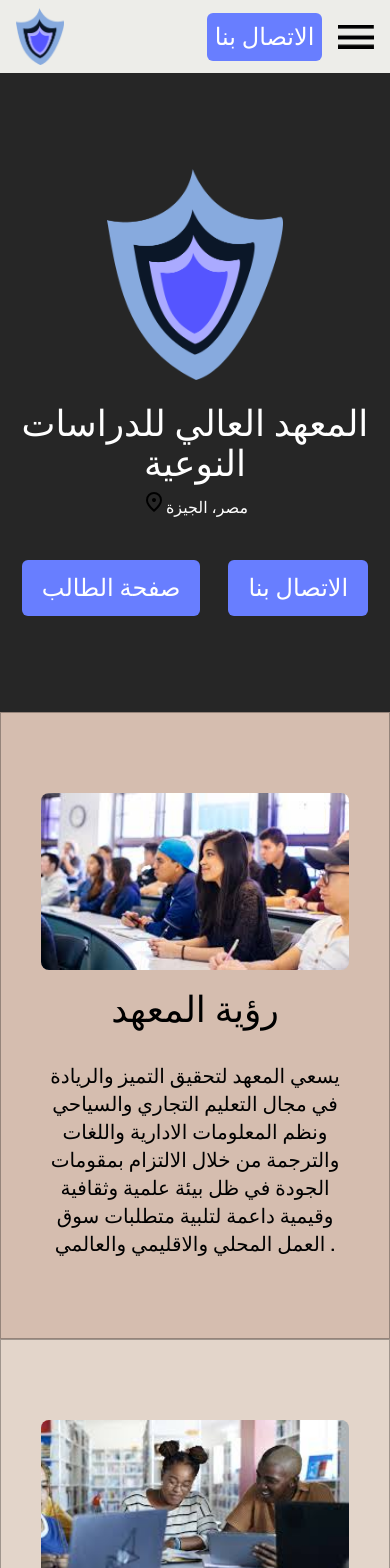
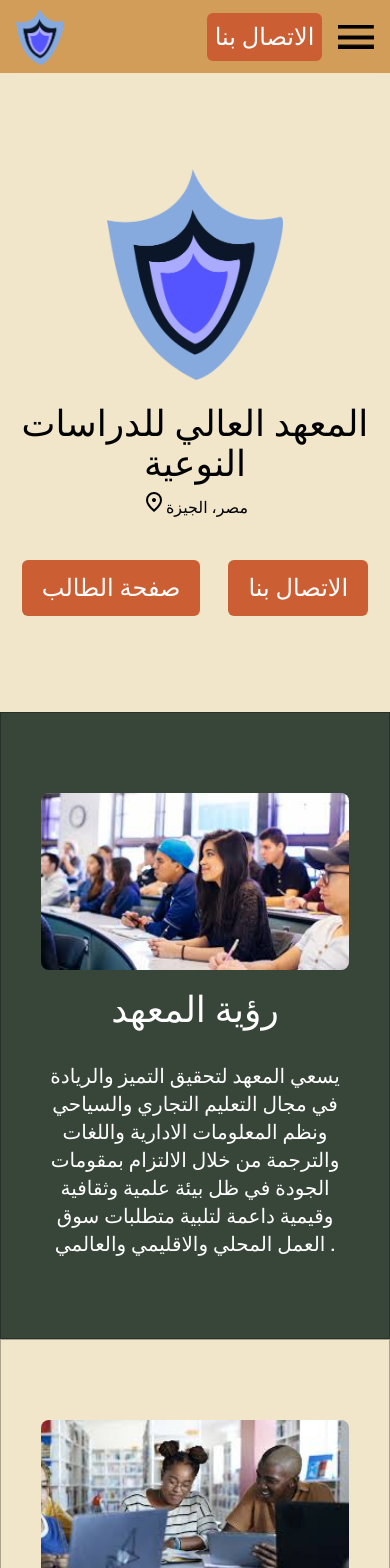
Before and after one commit to peterzaz1/ma3had-website-rework, a SvelteKit app: page / in a window 390 px wide. Shown: the top 1568 px of the page. Built offline with nearby package versions, Linux system fonts and the light colour scheme.

Commit message:
color changes not done yet

```diff
--- a/src/components/Button.svelte
+++ b/src/components/Button.svelte
@@ -1,3 +1,3 @@
-<button class="px-5 py-3 mt-6 bg-[#687EFF] text-2xl rounded-md hover:bg-indigo-500">
+<button class="px-5 py-3 mt-6 bg-[#cc5e33] text-2xl text-white rounded-md hover:bg-indigo-500">
 	<slot />
 </button>
--- a/src/components/Footer.svelte
+++ b/src/components/Footer.svelte
@@ -1,4 +1,4 @@
-<footer class="py-3 pt-6 bg-neutral-800 top-full w-full text-white flex flex-col items-center">
+<footer class="py-3 pt-6 bg-[#d29d59] top-full w-full flex flex-col items-center">
 	<p>© peter</p>
 	<p>peter تم تصميمه بواسطة</p>
 </footer>
--- a/src/components/Header.svelte
+++ b/src/components/Header.svelte
@@ -13,7 +13,7 @@
 	}
 </script>
 
-<header class="py-2 bg-[#edede9] shadow-2xl">
+<header class="py-2 bg-[#d29d59] shadow-2xl">
 	<nav class="flex justify-between w-[92%] m-auto items-center">
 		<div>
 			<a href="/">
@@ -22,9 +22,9 @@
 		</div>
 		<div
 			bind:this={navList}
-			class="absolute w-full bg-[#edede9] left-0 top-[-100%] md:static md:h-fit md:w-auto"
+			class="absolute w-full bg-[#d29d59] left-0 top-[-100%] md:static md:h-fit md:w-auto"
 		>
-			<ul class="flex flex-col items-center md:gap-[4vw] md:flex-row gap-10 py-4">
+			<ul class="flex flex-col items-center text-white md:gap-[4vw] md:flex-row gap-10 py-4">
 				<a href="/" class="text-2xl hover:text-gray-400">نبذه عنا</a>
 				<a href="/" class="text-2xl hover:text-gray-400">الخدمات</a>
 				<a href="/sign-in" class="text-2xl hover:text-gray-400">صفحة الطالب</a>
@@ -32,7 +32,7 @@
 			</ul>
 		</div>
 		<div class="flex items-center gap-4">
-			<button class="text-2xl px-2 py-2 bg-[#687EFF] text-white rounded-md hover:bg-indigo-500"
+			<button class="text-2xl px-2 py-2 bg-[#cc5e33] text-white rounded-md hover:bg-indigo-500"
 				>الاتصال بنا</button
 			>
 			<button on:click={handleToggle}
--- a/src/components/Hero.svelte
+++ b/src/components/Hero.svelte
@@ -6,10 +6,10 @@
 
 <!-- bg-gradient-to-b from-neutral-800 to-[#353A47] -->
 <section
-	class=" bg-neutral-800 shadow-lg z-0 flex py-24 flex-col items-center md:flex-row md:px-16 md:justify-between lg:px-28"
+	class=" bg-[#f1e6ca] shadow-lg z-0 flex py-24 flex-col items-center md:flex-row md:px-16 md:justify-between lg:px-28"
 >
 	<img src={uni} alt="uni" class=" md:m-0 w-44 md:w-56" />
-	<div class=" text-white">
+	<div class=" text-black">
 		<h1 class="text-4xl text-center mt-6 md:mt-0 md:text-right">المعهد العالي للدراسات النوعية</h1>
 		<div class="flex flex-col justify-center items-center gap-4 md:items-end">
 			<div class="flex justify-center items-center md:justify-end">
--- a/src/components/Images.svelte
+++ b/src/components/Images.svelte
@@ -7,16 +7,16 @@
 	import pic6 from './../assets/pic6.jpg';
 </script>
 
-<section class=" pb-20 flex flex-col justify-center items-center">
+<section class=" pb-20 flex flex-col justify-center bg-[#f1e6ca] items-center">
 	<div class="my-5 mb-10 border-b-2 py-4 border-neutral-500">
 		<h2 class="text-4xl">صور المعهد</h2>
 	</div>
 	<div class=" grid-cols-1 grid grid-flow-row-dense mx-2 mt-4 gap-5 md:grid-cols-2 lg:grid-cols-3">
-		<img src={pic1} alt="img" class=" w-[80vw] md:w-96 rounded-md" />
-		<img src={pic2} alt="img" class=" w-[80vw] md:w-96 rounded-md" />
-		<img src={pic3} alt="img" class=" w-[80vw] md:w-96 rounded-md" />
-		<img src={pic4} alt="img" class=" w-[80vw] md:w-96 rounded-md" />
-		<img src={pic5} alt="img" class=" w-[80vw] md:w-96 rounded-md" />
-		<img src={pic6} alt="img" class=" w-[80vw] md:w-96 rounded-md" />
+		<img src={pic1} alt="img" class=" w-[80vw] md:w-96 rounded-md drop-shadow-xl shadow-black" />
+		<img src={pic2} alt="img" class=" w-[80vw] md:w-96 rounded-md drop-shadow-xl shadow-black" />
+		<img src={pic3} alt="img" class=" w-[80vw] md:w-96 rounded-md drop-shadow-xl shadow-black" />
+		<img src={pic4} alt="img" class=" w-[80vw] md:w-96 rounded-md drop-shadow-xl shadow-black" />
+		<img src={pic5} alt="img" class=" w-[80vw] md:w-96 rounded-md drop-shadow-xl shadow-black" />
+		<img src={pic6} alt="img" class=" w-[80vw] md:w-96 rounded-md drop-shadow-xl shadow-black" />
 	</div>
 </section>
--- a/src/components/Main.svelte
+++ b/src/components/Main.svelte
@@ -14,13 +14,26 @@
 </script>
 
 <main class="">
-	<ParagraphImage {title} {paragraph} {img} dir={'rtl'} bg={'bg-[#d5bdaf]'} />
+	<ParagraphImage
+		{title}
+		{paragraph}
+		{img}
+		dir={'rtl'}
+		bg={'bg-[#38463a]'}
+		textColor={'text-white'}
+	/>
 	<ParagraphImage
 		title={title2}
 		paragraph={paragraph2}
 		img={img2}
 		dir={'ltr'}
-		bg={'bg-[#e3d5ca]'}
+		bg={'bg-[#f1e6ca]'}
 	/>
-	<ParagraphImage paragraph={paragraph3} img={img3} dir={'rtl'} bg={'bg-[#d5bdaf]'} />
+	<ParagraphImage
+		paragraph={paragraph3}
+		img={img3}
+		dir={'rtl'}
+		bg={'bg-[#38463a]'}
+		textColor={'text-white'}
+	/>
 </main>
--- a/src/components/ParagraphImage.svelte
+++ b/src/components/ParagraphImage.svelte
@@ -4,10 +4,11 @@
 	export let img;
 	export let dir;
 	export let bg;
+	export let textColor = 'text-black';
 </script>
 
 <section
-	class={`flex flex-col justify-between ${bg} py-20 px-10 gap-5 border border-black/30 lg:gap-32 lg:px-20
+	class={`flex flex-col justify-between ${bg} ${textColor} py-20 px-10 gap-5 border border-black/30 lg:gap-32 lg:px-20
   ${dir === 'ltr' ? 'md:flex-row-reverse' : 'md:flex-row'}
 `}
 >
```
